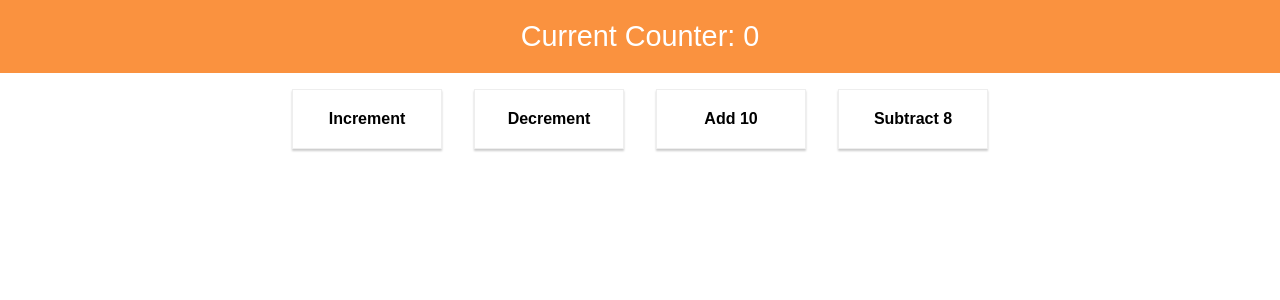
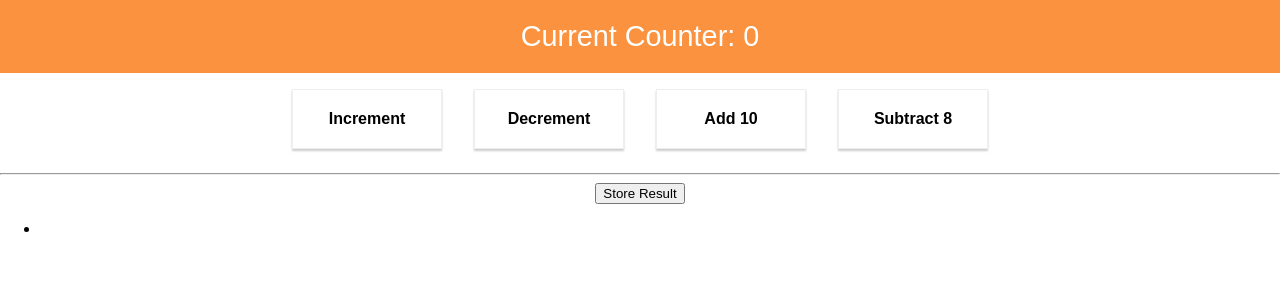
Before and after one commit to delwinbest/react-complete-guide-LEGACY, a React (Create React App) app: page / in a window 1280 px wide. Shown: the top 300 px of the page. Built offline with nearby package versions, Linux system fonts and the light colour scheme.

Commit message:
different way of cloning and merging object.

```diff
--- a/src/containers/Counter/Counter.js
+++ b/src/containers/Counter/Counter.js
@@ -13,6 +13,11 @@ class Counter extends Component {
                 <CounterControl label="Decrement" clicked={this.props.onDecrementCounter}  />
                 <CounterControl label="Add 10" clicked={this.props.onAddCounter}  />
                 <CounterControl label="Subtract 8" clicked={this.props.onSubtractCounter}  />
+                <hr />
+                <button onClick={this.props.onStoreResult}>Store Result</button>
+                <ul>
+                    <li onClick={this.props.onDeleteResult}></li>
+                </ul>
             </div>
         );
     }
@@ -30,6 +35,8 @@ const mapDispatchToProps = dispatch => {
         onDecrementCounter: () => dispatch({type: 'DECREMENT'}),
         onAddCounter: () => dispatch({type: 'ADD', value: 10}),
         onSubtractCounter: () => dispatch({type: 'SUBTRACT', value: 8}),
+        onStoreResult: () => dispatch({type: 'STORE_RESULT'}),
+        onDeleteResult: () => dispatch({type: 'DELETE_RESULT'})
     };
 };
 
--- a/src/store/reducer.js
+++ b/src/store/reducer.js
@@ -1,15 +1,15 @@
 const initialState = {
-    counter: 0
+    counter: 0,
+    results: []
 }
 
 
 const reducer = (state = initialState, action) => {
     switch (action.type) {
         case 'INCREMENT':
-            return {
-                ...state,
-                counter: state.counter + 1
-            };
+            const newState = Object.assign({}, state);
+            newState.counter = state.counter + 1
+            return newState;
         case 'DECREMENT':
             return {
                 ...state,
@@ -25,6 +25,11 @@ const reducer = (state = initialState, action) => {
                 ...state,
                 counter: state.counter - action.value
             };
+        case 'STORE_RESULT':
+            return {
+                ...state,
+                results: state.counter - action.value
+            };
         default:
             return state;
     }
```
